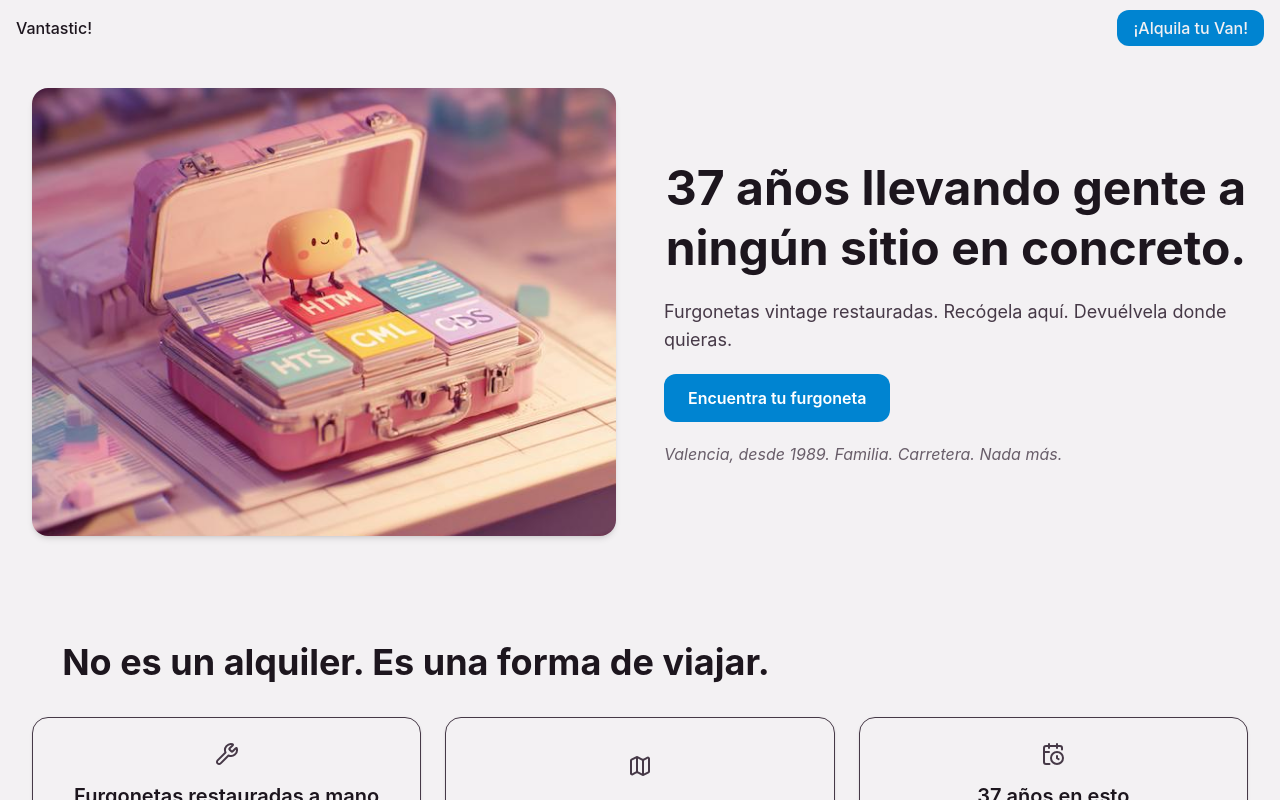
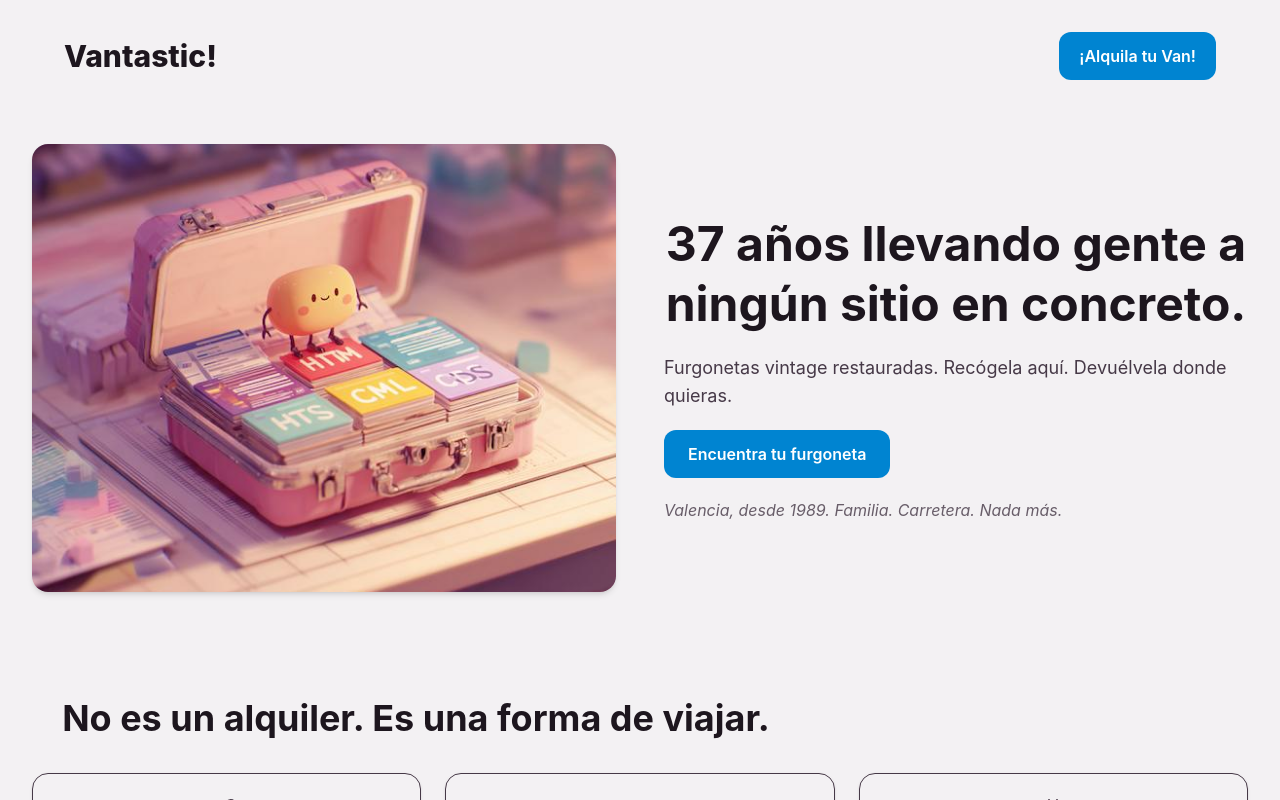
Before and after one commit to candytale55/vantastic, a React (Vite) app: page / in a window 1280 px wide. Shown: the top 800 px of the page. Built offline with nearby package versions, Linux system fonts and the light colour scheme; what miragejs would draw is missing.

Commit message:
feat: update Header component styling and layout with TailwindCSS

```diff
--- a/src/components/Header.jsx
+++ b/src/components/Header.jsx
@@ -4,20 +4,18 @@ export default function Header() {
 
   return (
     <header
-      className="main-header mt-4 mx-4 flex flex-row items-center justify-between shrink-0">
+      className="main-header">
       <NavLink
           to="/"
-          className="navlink">
+          className="brand-link">
         <h1 className="brand-logo">Vantastic!</h1>
       </NavLink>
 
       <nav className="primary-nav">
         <NavLink
           to="vans"
-          className="navlink cta-button">¡Alquila tu Van!</NavLink>
+          className="header-cta">¡Alquila tu Van!</NavLink>
       </nav>
-
-
-      </header>
+    </header>
   )
 }
--- a/src/index.css
+++ b/src/index.css
@@ -55,6 +55,38 @@
 }
 
 @layer components {
+
+  /* ========== HEADER ========== */
+
+/* Main header container */
+.main-header {
+  @apply mx-4 mt-4 flex shrink-0 items-center justify-between rounded-2xl px-4 py-4;
+  @apply md:mx-6 md:px-6;
+  @apply lg:mx-8 lg:px-8;
+}
+
+/* Brand link wrapper */
+.brand-link {
+  @apply inline-flex items-center;
+}
+
+/* Main site logo/title */
+.brand-logo {
+  @apply text-2xl font-extrabold leading-none md:text-3xl;
+  color: var(--heading-color);
+}
+
+/* Navigation wrapper */
+.primary-nav {
+  @apply flex items-center gap-3;
+}
+
+/* Header CTA link */
+.header-cta {
+  @apply inline-flex items-center justify-center rounded-xl bg-sky-600 px-4 py-2 text-sm font-semibold text-white transition;
+  @apply hover:bg-sky-700;
+  @apply md:px-5 md:py-3 md:text-base;
+}
 
   /* Full-page layout wrapper - flexbox column that fills viewport height */
   .page-shell {
```
